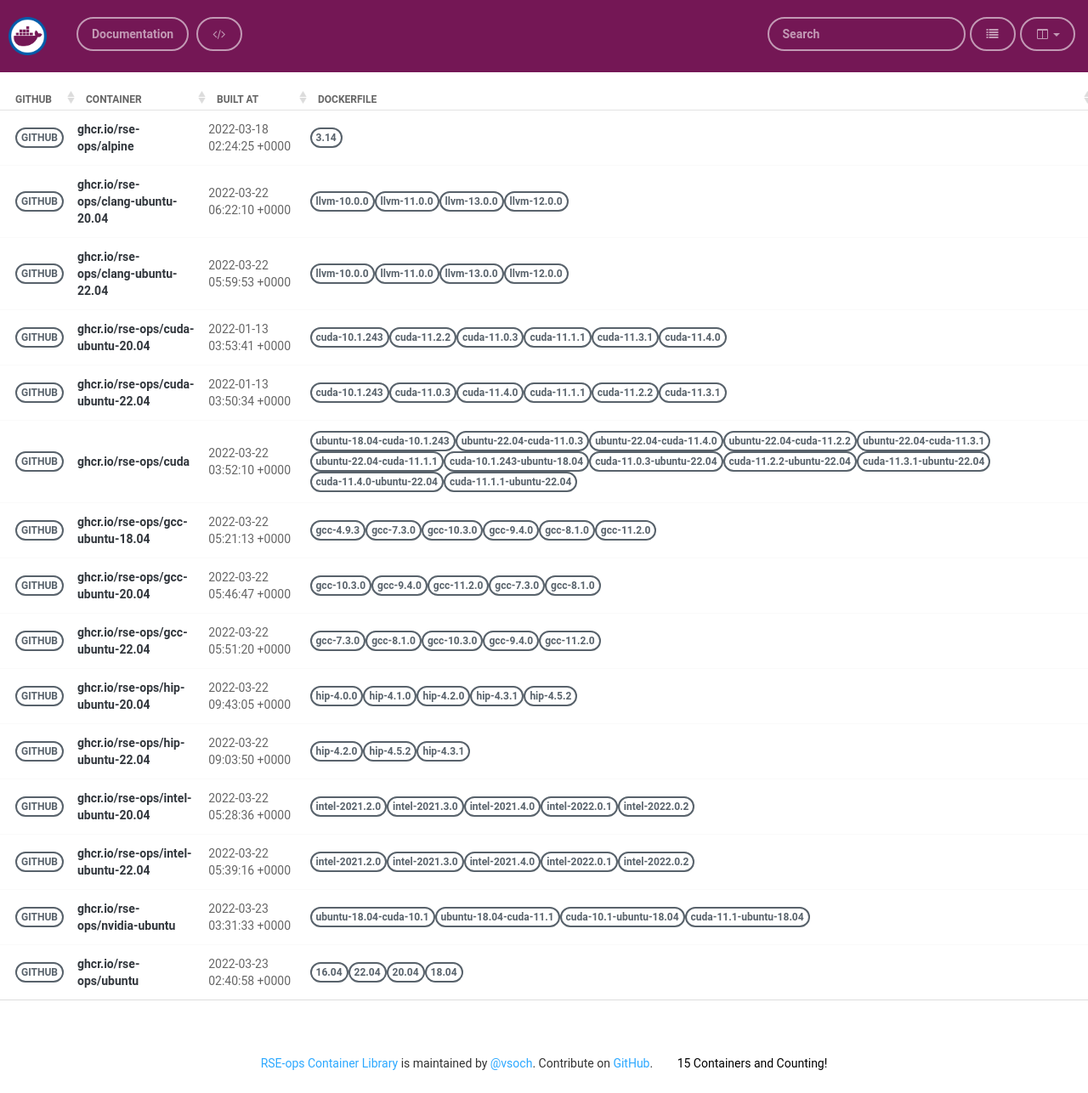
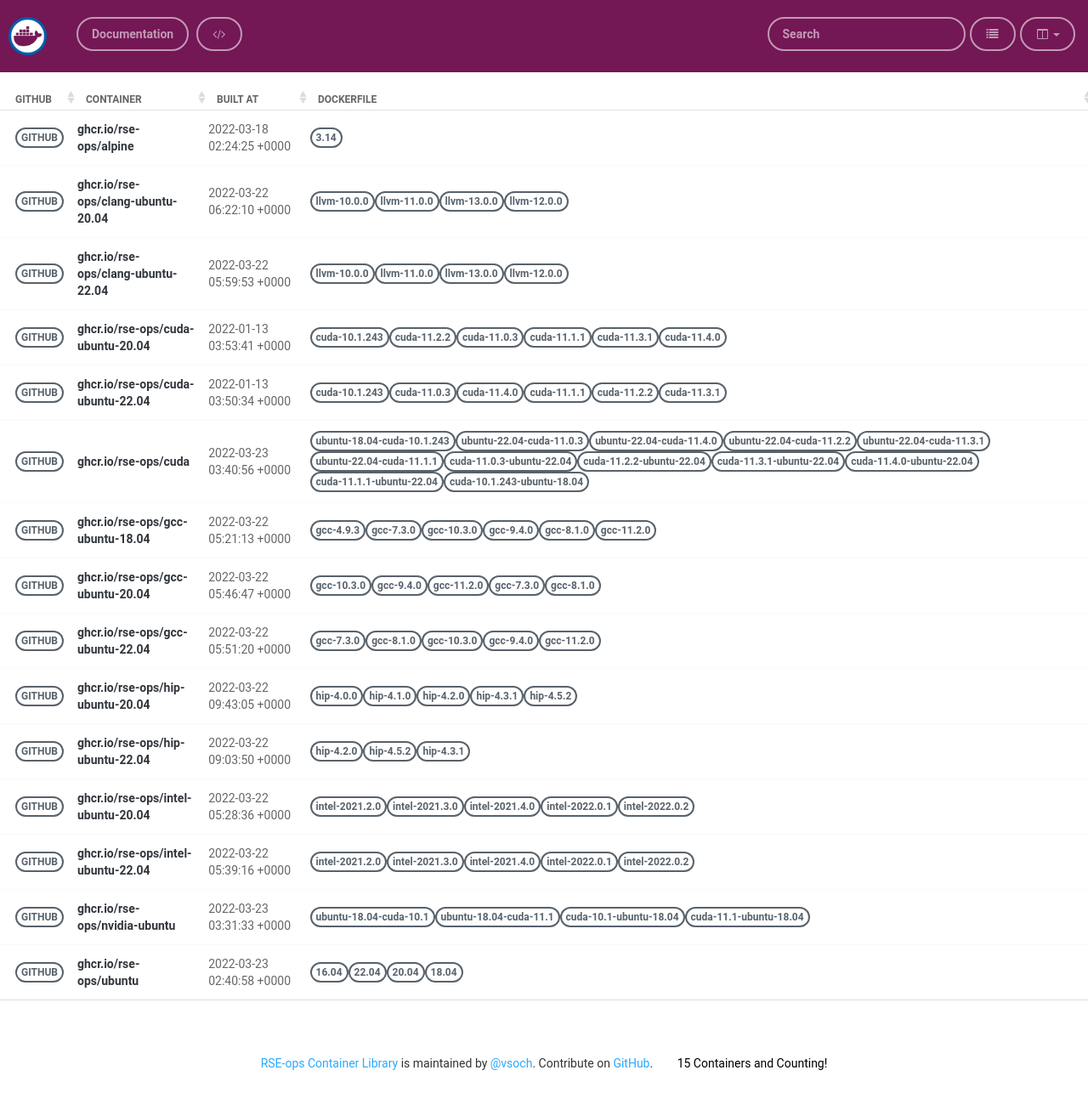
Before and after one commit to rse-ops/docker-images, a Jekyll site: the page built from pages/index.md, in a window 1280 px wide. Shown: the whole page at 85% size. Built offline with Jekyll 4.4.1, drawn with Linux system fonts in a browser that asks for light colours; nearby versions of some CDN libraries.

Commit message:
Automated push to update library 2022-03-23

```diff
--- a/_library/ghcr.io-rse-ops-cuda.md
+++ b/_library/ghcr.io-rse-ops-cuda.md
@@ -1,7 +1,7 @@
 ---
 layout: container
 name: ghcr.io/rse-ops/cuda
-updated_at: 2022-03-22 03:52:10.168036
+updated_at: 2022-03-23 03:40:56.322741
 
 
 container_url: https://github.com/orgs/rse-ops/packages/container/package/cuda
@@ -24,9 +24,6 @@ versions:
  - tag: ubuntu-22.04-cuda-11.1.1
    dockerfile: https://github.com/rse-ops/docker-images/blob/main/ubuntu/cuda/Dockerfile
    manifest: https://crane.ggcr.dev/manifest/ghcr.io/rse-ops/cuda:ubuntu-22.04-cuda-11.1.1
- - tag: cuda-10.1.243-ubuntu-18.04
-   dockerfile: https://github.com/rse-ops/docker-images/blob/main/ubuntu/cuda/Dockerfile
-   manifest: https://crane.ggcr.dev/manifest/ghcr.io/rse-ops/cuda:cuda-10.1.243-ubuntu-18.04
  - tag: cuda-11.0.3-ubuntu-22.04
    dockerfile: https://github.com/rse-ops/docker-images/blob/main/ubuntu/cuda/Dockerfile
    manifest: https://crane.ggcr.dev/manifest/ghcr.io/rse-ops/cuda:cuda-11.0.3-ubuntu-22.04
```
Also changed, not shown: other parts of _library/ghcr.io-rse-ops-cuda.md (+3 -0 lines).
